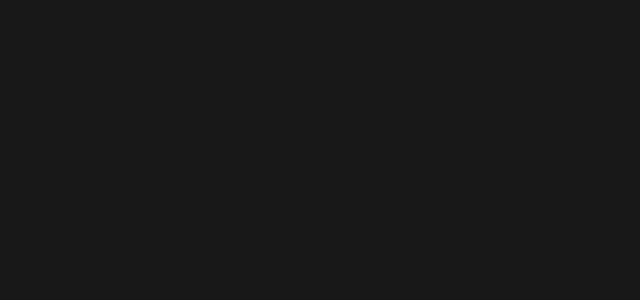
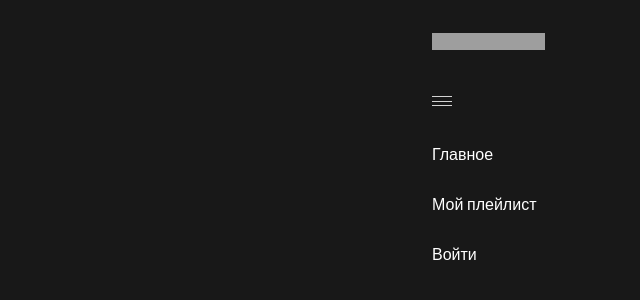
Before and after one commit to darkmage1989/react-music-project, a React (Create React App) app: page / in a window 1280 px wide. Shown: the top 300 px of the page, without its empty margins (640-1280 px from the left). Built offline with nearby package versions, Linux system fonts and the light colour scheme; grey boxes are pictures that could not be loaded.

Commit message:
тест

```diff
--- /dev/null
+++ b/src/App.js
@@ -0,0 +1,12 @@
+import Nav from './components/Nav'
+function App() {
+  return (
+    <div className="wrapper">
+      <div className="container">
+      <Nav />
+        <footer className="footer"></footer>
+      </div>
+    </div>
+  )
+}
+export default App
--- /dev/null
+++ b/src/components/Nav.js
@@ -0,0 +1,38 @@
+function nav() {
+  return (
+    <main className="main">
+      <div className="main__centerblock centerblock"></div>
+      <div className="main__sidebar sidebar"></div>
+      <nav className="main__nav nav">
+        <div className="nav__logo logo">
+          <img className="logo__image" src="img/logo.png" alt="logo"></img>
+        </div>
+        <div className="nav__burger burger">
+          <span className="burger__line"></span>
+          <span className="burger__line"></span>
+          <span className="burger__line"></span>
+        </div>
+        <div className="nav__menu menu">
+          <ul className="menu__list">
+            <li className="menu__item">
+              <a href="http://" className="menu__link">
+                Главное
+              </a>
+            </li>
+            <li className="menu__item">
+              <a href="http://" className="menu__link">
+                Мой плейлист
+              </a>
+            </li>
+            <li className="menu__item">
+              <a href="http://" className="menu__link">
+                Войти
+              </a>
+            </li>
+          </ul>
+        </div>
+      </nav>
+    </main>
+  )
+}
+export default nav
--- a/src/css/style.css
+++ b/src/css/style.css
@@ -27,15 +27,14 @@
   list-style: none;
 }
 
-/* @font-face {
+@font-face {
   font-family: 'StratosSkyeng';
   src: local('StratosSkyeng'), local('StratosSkyeng'),
-    url('../fonts/StratosSkyeng.woff2') format('woff2'),
-    url('../fonts/StratosSkyeng.woff') format('woff'),
-    url('../fonts/StratosSkyeng.ttf') format('truetype');
+    url('../fonts/Stratos-Medium.woff2') format('woff2'),
+    url('../fonts/Stratos-Medium.woff') format('woff');
   font-weight: 400;
   font-style: normal;
-} */
+}
 
 html,
 body {
--- a/src/css/style.scss
+++ b/src/css/style.scss
@@ -24,18 +24,13 @@
 ul li {
   list-style: none;
 }
-
-
-
 //-------------------------------//
-
 // ========== fonts ========
 @font-face {
   font-family: 'StratosSkyeng';
   src: local('StratosSkyeng'), local('StratosSkyeng'),
-        url('../fonts/StratosSkyeng.woff2') format('woff2'),
-        url('../fonts/StratosSkyeng.woff') format('woff'),
-        url('../fonts/StratosSkyeng.ttf') format('truetype');
+    url('../fonts/Stratos-Medium.woff2') format('woff2'),
+    url('../fonts/Stratos-Medium.woff') format('woff');
   font-weight: 400;
   font-style: normal;
 }
@@ -47,8 +42,7 @@
   width: 100%;
   height: 100%;
   font-family: 'StratosSkyeng', sans-serif;
-    color: #FFFFFF;
-
+  color: #ffffff;
 }
 
 .wrapper {
@@ -56,7 +50,6 @@
   min-height: 100%;
   overflow: hidden;
   background-color: #383838;
-
 }
 
 .container {
@@ -65,45 +58,41 @@
   margin: 0 auto;
   position: relative;
   background-color: #181818;
-
 }
 
 // ========== hover ========
 ._btn-text:hover {
-    border-color: #D9B6FF;
-    color: #D9B6FF;
+  border-color: #d9b6ff;
+  color: #d9b6ff;
   cursor: pointer;
 }
 
 ._btn-icon:hover svg {
   fill: transparent;
-    stroke: #ACACAC;
+  stroke: #acacac;
   cursor: pointer;
 }
 
 // ========== activ ========
 
 ._btn-text:active {
-    border-color: #AD61FF;
-    color: #AD61FF;
+  border-color: #ad61ff;
+  color: #ad61ff;
   cursor: pointer;
 }
 
 ._btn-icon:active svg {
   fill: transparent;
-    stroke: #FFFFFF;
+  stroke: #ffffff;
   cursor: pointer;
-
 }
 
 ._btn-icon:active .track-play__like-svg,
 ._btn-icon:active .track-play__dislike-svg {
   fill: #696969;
-    stroke: #FFFFFF;
+  stroke: #ffffff;
   cursor: pointer;
 }
-
-
 
 // =================== main ====================//
 .main {
@@ -131,7 +120,6 @@
 }
 
 .nav {
-
   &__logo {
     width: 113.33px;
     height: 43px;
@@ -156,28 +144,23 @@
 }
 
 .logo {
-
   &__image {
     width: 113.33px;
     height: 17px;
     color: #181818;
   }
-
 }
 
 .burger {
-
   &__line {
     display: inline-block;
     width: 100%;
     height: 1px;
-        background-color: #D3D3D3;
-
+    background-color: #d3d3d3;
   }
 }
 
 .menu {
-
   &__list {
     padding: 18px 0 10px 0;
   }
@@ -188,7 +171,7 @@
   }
 
   &__link {
-        color: #FFFFFF;
+    color: #ffffff;
     font-weight: 400;
     font-size: 16px;
     line-height: 24px;
@@ -196,10 +179,9 @@
 }
 
 .centerblock {
-
   &__search {
     width: 100%;
-        border-bottom: 1px solid #4E4E4E;
+    border-bottom: 1px solid #4e4e4e;
     margin-bottom: 51px;
     display: flex;
     flex-direction: row;
@@ -215,7 +197,6 @@
     margin-bottom: 45px;
   }
 
-
   &__filter {
     display: flex;
     flex-direction: row;
@@ -230,12 +211,11 @@
 }
 
 .search {
-
   &__svg {
     width: 17px;
     height: 17px;
     margin-right: 5px;
-        stroke: #FFFFFF;
+    stroke: #ffffff;
     fill: transparent;
   }
 
@@ -248,11 +228,11 @@
     font-weight: 400;
     font-size: 16px;
     line-height: 24px;
-        color: #FFFFFF;
+    color: #ffffff;
 
     &::placeholder {
       background-color: transparent;
-            color: #FFFFFF;
+      color: #ffffff;
       font-style: normal;
       font-weight: 400;
       font-size: 16px;
@@ -262,7 +242,6 @@
 }
 
 .filter {
-
   &__title {
     font-style: normal;
     font-weight: 400;
@@ -276,7 +255,7 @@
     font-weight: 400;
     font-size: 16px;
     line-height: 24px;
-        border: 1px solid #FFFFFF;
+    border: 1px solid #ffffff;
     border-radius: 60px;
     padding: 6px 20px;
 
@@ -286,9 +265,7 @@
   }
 }
 
-
 .content {
-
   &__title {
     display: flex;
     flex-direction: row;
@@ -305,7 +282,6 @@
 }
 
 .playlist-title {
-
   &__col {
     font-style: normal;
     font-weight: 400;
@@ -340,14 +316,11 @@
   text-align: end;
 }
 
-
 .playlist {
-
   &__item {
     width: 100%;
     display: block;
     margin-bottom: 12px;
-
   }
 
   &__track {
@@ -359,7 +332,6 @@
 }
 
 .track {
-
   &__title {
     display: flex;
     flex-direction: row;
@@ -382,7 +354,7 @@
     width: 18px;
     height: 17px;
     fill: transparent;
-        stroke: #4E4E4E;
+    stroke: #4e4e4e;
   }
 
   //&__title-text {}
@@ -392,7 +364,7 @@
     font-weight: 400;
     font-size: 16px;
     line-height: 24px;
-        color: #FFFFFF;
+    color: #ffffff;
   }
 
   &__title-span {
@@ -400,7 +372,7 @@
     font-weight: 400;
     font-size: 16px;
     line-height: 24px;
-        color: #4E4E4E;
+    color: #4e4e4e;
   }
 
   &__author {
@@ -414,7 +386,7 @@
     font-weight: 400;
     font-size: 16px;
     line-height: 24px;
-        color: #FFFFFF;
+    color: #ffffff;
     text-align: left;
   }
 
@@ -447,15 +419,10 @@
     line-height: 24px;
     text-align: right;
     color: #696969;
-
   }
 }
 
-
-
-
 .sidebar {
-
   &__personal {
     display: flex;
     flex-direction: row;
@@ -469,7 +436,7 @@
     font-weight: 400;
     font-size: 16px;
     line-height: 24px;
-        color: #FFFFFF;
+    color: #ffffff;
     margin-right: 16px;
   }
 
@@ -524,19 +491,16 @@
   background: rgba(28, 28, 28, 0.5);
 }
 
-
 .bar {
-
   &__content {
     display: flex;
     flex-direction: column;
-
   }
 
   &__player-progress {
     width: 100%;
     height: 5px;
-        background: #2E2E2E;
+    background: #2e2e2e;
   }
 
   &__player-block {
@@ -559,13 +523,9 @@
     align-items: center;
     padding: 0 92px 0 0;
   }
-
-
 }
 
 .player {
-
-
   &__controls {
     display: flex;
     flex-direction: row;
@@ -598,8 +558,7 @@
   &__btn-play-svg {
     width: 22px;
     height: 20px;
-        fill: #D9D9D9;
-
+    fill: #d9d9d9;
   }
 
   &__btn-next {
@@ -611,7 +570,7 @@
     width: 15px;
     height: 14px;
     fill: inherit;
-        stroke: #D9D9D9;
+    stroke: #d9d9d9;
   }
 
   &__btn-repeat {
@@ -643,15 +602,12 @@
   }
 }
 
-
-
 .track-play {
-
   &__contain {
     width: auto;
     display: grid;
     grid-template-columns: auto 1fr;
-        grid-template-areas: 'image author''image album';
+    grid-template-areas: 'image author' 'image album';
     align-items: center;
   }
 
@@ -670,9 +626,8 @@
     width: 18px;
     height: 17px;
     fill: transparent;
-        stroke: #4E4E4E;
+    stroke: #4e4e4e;
   }
-
 
   &__author {
     grid-area: author;
@@ -684,7 +639,7 @@
     font-weight: 400;
     font-size: 16px;
     line-height: 24px;
-        color: #FFFFFF;
+    color: #ffffff;
     white-space: nowrap;
   }
 
@@ -698,7 +653,7 @@
     font-weight: 400;
     font-size: 13px;
     line-height: 24px;
-        color: #FFFFFF;
+    color: #ffffff;
   }
 
   &__like-dis {
@@ -732,10 +687,7 @@
   }
 }
 
-
-
 .volume {
-
   &__content {
     display: flex;
     flex-direction: row;
@@ -753,7 +705,6 @@
     width: 13px;
     height: 18px;
     fill: transparent;
-
   }
 
   &__progress {
--- a/src/index.js
+++ b/src/index.js
@@ -1,13 +1,13 @@
 import React from 'react'
 import ReactDOM from 'react-dom/client'
 import './css/style.css'
-import Wrapper from './wrapper'
+import App from './App'
 import reportWebVitals from './reportWebVitals'
 
 const root = ReactDOM.createRoot(document.getElementById('root'))
 root.render(
   <React.StrictMode>
-    <Wrapper />
+    <App />
   </React.StrictMode>
 )
 
--- a/src/wrapper.js
+++ /dev/null
@@ -1,14 +0,0 @@
-function wrapper() {
-  return <div className="wrapper">
-    <div className="container">
-      <main className="main">
-        <nav className="main__nav nav"></nav>
-        <div className="main__centerblock centerblock"></div>
-        <div className="main__sidebar sidebar"></div>
-      </main>
-      <footer className="footer"></footer>
-    </div>
-  </div>
-}
-
-export default wrapper
```
Also changed, not shown: src/components/Centerblock.js (added, +8 -0 lines). Lines whose indentation alone changed are shown as unchanged.
